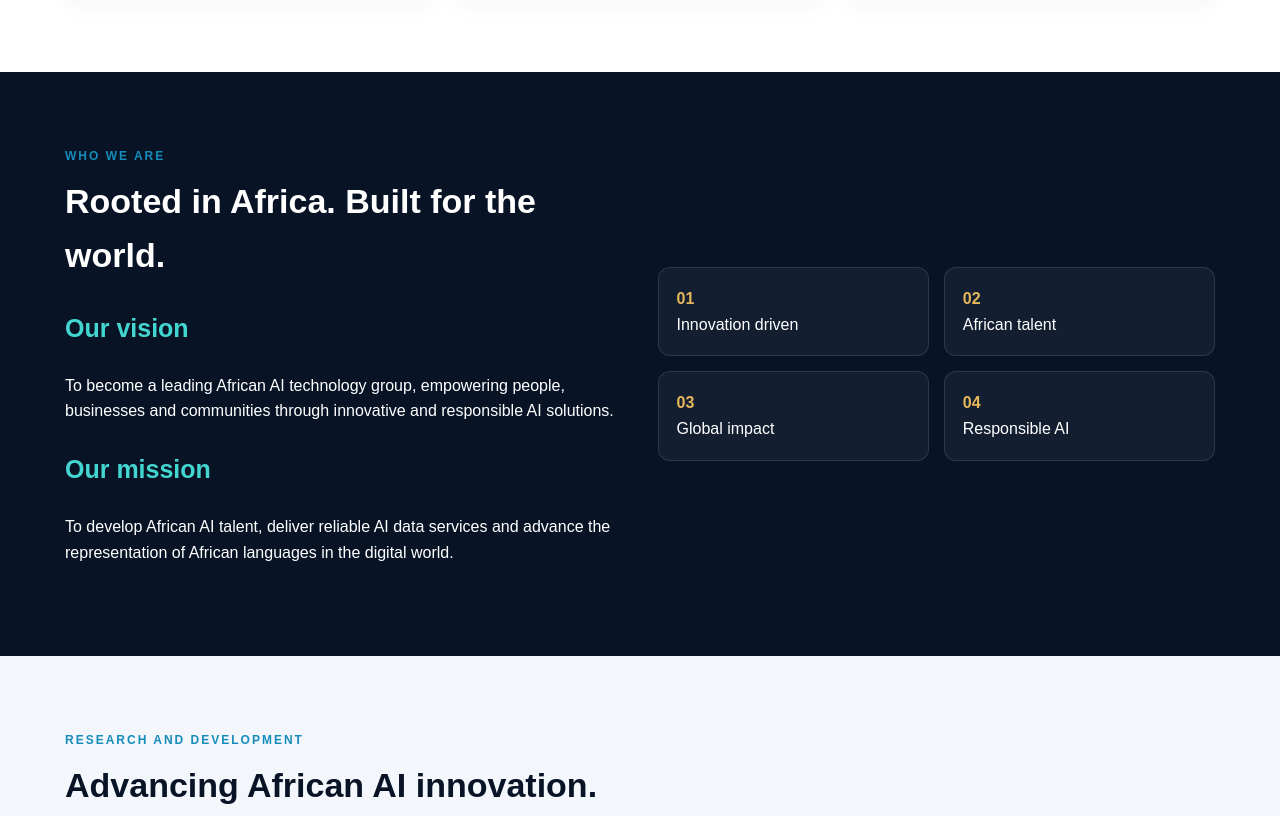
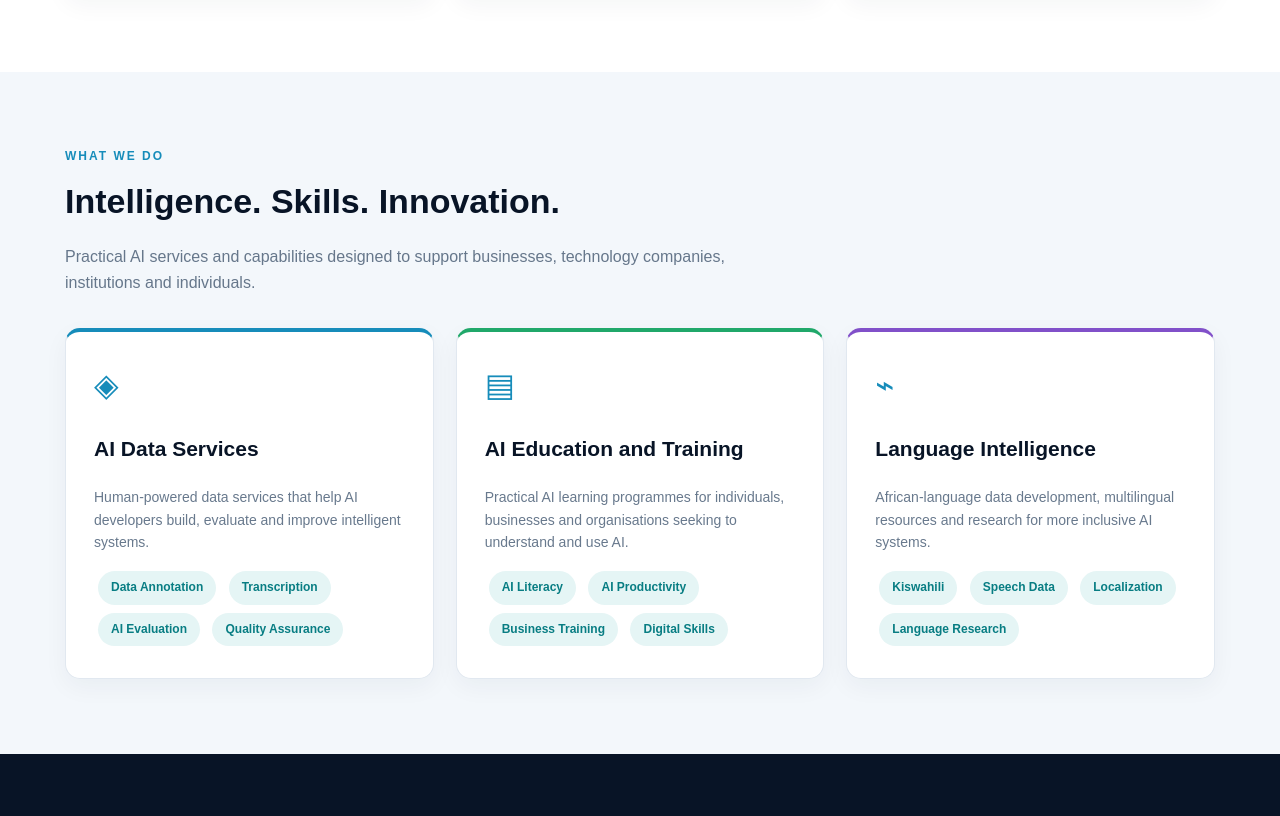
Before and after one commit to mindoraAi/mindora-ai, a plain HTML site: page index.html in a window 1280 px wide. Shown: the part 1445-2261 px from the top of the page. Drawn offline with Linux system fonts and the light colour scheme.

Commit message:
Add Mindora AI services section.
Added a new section for AI services including data services, education, and language intelligence.

```diff
--- a/index.html
+++ b/index.html
@@ -349,6 +349,64 @@ footer a {color:var(--gold)}
  </div>
 </section>
 
+<section class="innovation" id="services">
+  <div class="container">
+    <div class="kicker">What We Do</div>
+    <h2 class="section-title">Intelligence. Skills. Innovation.</h2>
+    <p class="section-intro">
+      Practical AI services and capabilities designed
+      to support businesses, technology companies,
+      institutions and individuals.
+    </p>
+
+    <div class="divisions">
+
+      <div class="card data">
+        <div class="symbol">◈</div>
+        <h3>AI Data Services</h3>
+        <p>
+          Human-powered data services that help AI
+          developers build, evaluate and improve
+          intelligent systems.
+        </p>
+        <span class="pill">Data Annotation</span>
+        <span class="pill">Transcription</span>
+        <span class="pill">AI Evaluation</span>
+        <span class="pill">Quality Assurance</span>
+      </div>
+
+      <div class="card academy">
+        <div class="symbol">▤</div>
+        <h3>AI Education and Training</h3>
+        <p>
+          Practical AI learning programmes for
+          individuals, businesses and organisations
+          seeking to understand and use AI.
+        </p>
+        <span class="pill">AI Literacy</span>
+        <span class="pill">AI Productivity</span>
+        <span class="pill">Business Training</span>
+        <span class="pill">Digital Skills</span>
+      </div>
+
+      <div class="card language">
+        <div class="symbol">⌁</div>
+        <h3>Language Intelligence</h3>
+        <p>
+          African-language data development,
+          multilingual resources and research
+          for more inclusive AI systems.
+        </p>
+        <span class="pill">Kiswahili</span>
+        <span class="pill">Speech Data</span>
+        <span class="pill">Localization</span>
+        <span class="pill">Language Research</span>
+      </div>
+
+    </div>
+  </div>
+</section>
+
 <section class="dark" id="about">
  <div class="container vision-grid">
   <div>
```
